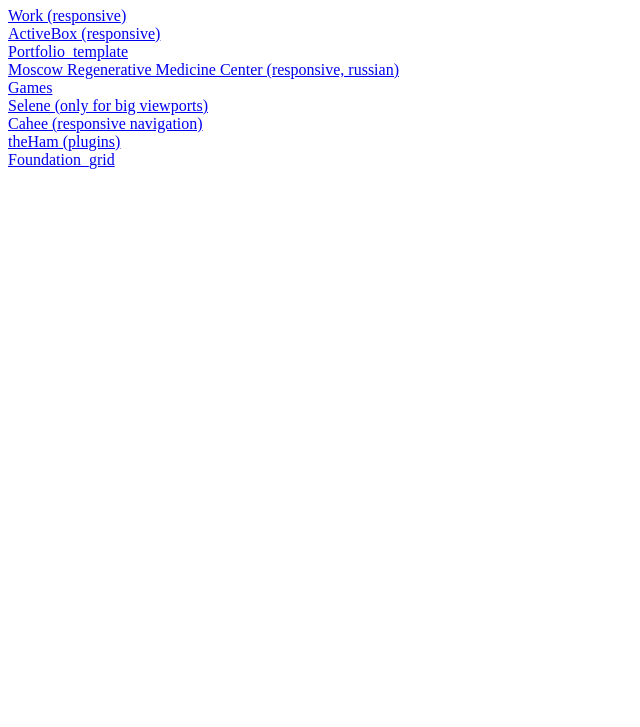
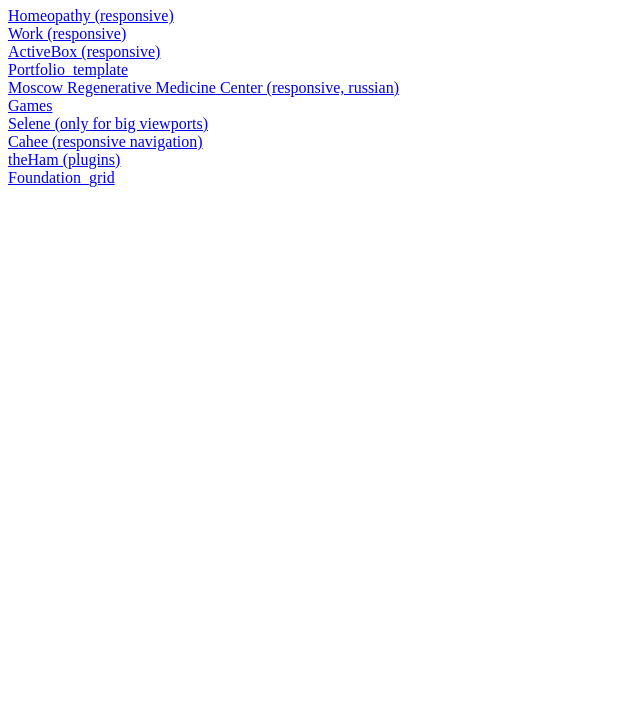
Before and after one commit to Victoria-od/Victoria-od.github.io, a plain HTML site: page index.html in a window 1280 px wide. Shown: the part 73-800 px from the top of the page, without its empty margins (0-640 px from the left). Drawn offline with Linux system fonts and the light colour scheme.

Commit message:
Create index.html

```diff
--- a/index.html
+++ b/index.html
@@ -6,6 +6,7 @@
 </head>
 <body>
 	<h1>My Projects</h1>
+<a href="doctor/index.html">Homeopathy (responsive)</a><br>
 <a href="work/index.html">Work (responsive)</a><br>
 <a href="active_box_bootstrap/index.html">ActiveBox (responsive)</a><br>
 <a href="portfolio_template_responsive/about.html">Portfolio_template</a><br>
```
